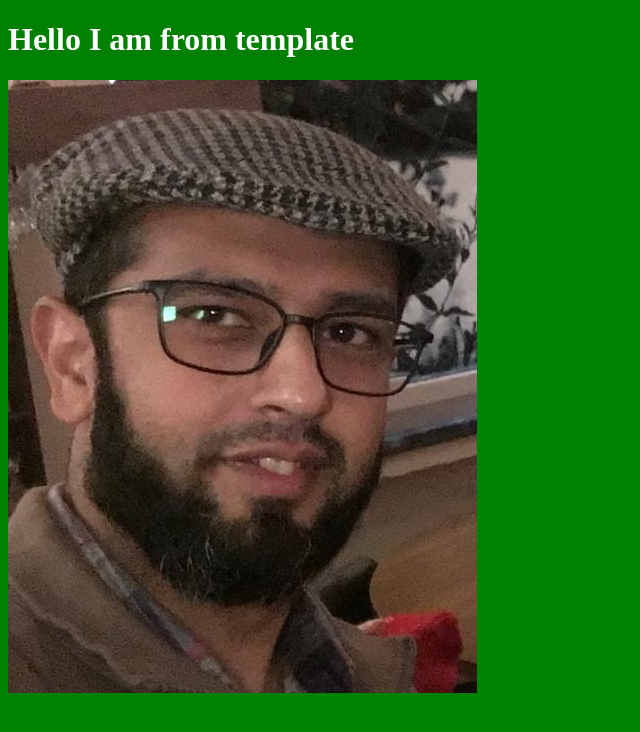
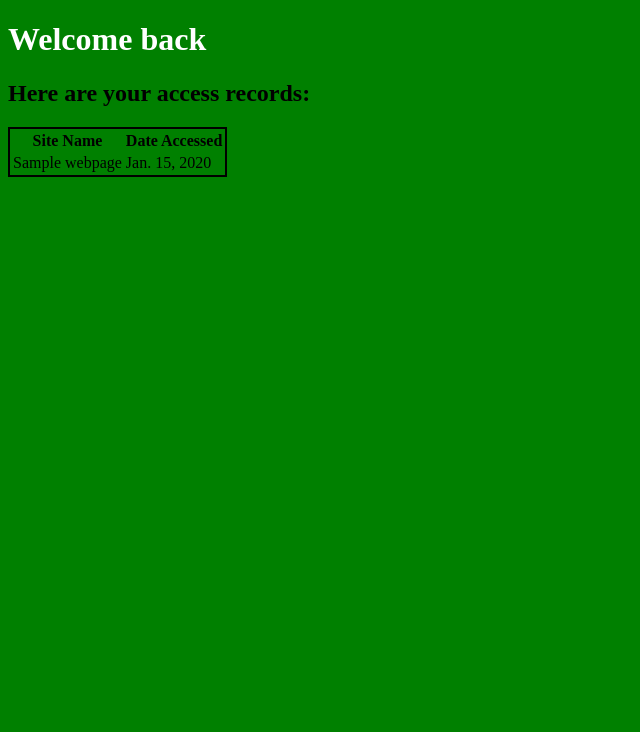
Before and after one commit to jahanzebnaeem/nexskillpythondjangobatch9, a Django app: page / in a window 1280 px wide. Shown: the top 732 px of the page, without its empty margins (0-640 px from the left). Run offline with Django 3.2, Linux system fonts and the light colour scheme; tables that the repository leaves empty hold one stand-in row (values such as "Sample post").

Commit message:
Lecture 12
MTV understanding

```diff
--- a/first_project/first_app/views.py
+++ b/first_project/first_app/views.py
@@ -1,8 +1,12 @@
 from django.shortcuts import render
 from django.http import HttpResponse
+from first_app.models import Topic, Webpage, AccessRecord
 
 # Create your views here.
 def index(request):
     # return HttpResponse('Hello Class')
-    my_data = {'insert_here':"I am coming from view"}
-    return render(request, 'first_app/index.html', context=my_data)
+    # my_data = {'insert_here':"I am coming from view"}
+    # return render(request, 'first_app/index.html', context=my_data)
+    webpages_list = AccessRecord.objects.order_by('date')
+    date_dict = {'access_records':webpages_list}
+    return render(request, 'first_app/index.html', context=date_dict)
--- a/first_project/static/css/styles.css
+++ b/first_project/static/css/styles.css
@@ -5,3 +5,7 @@ h1 {
 body {
   background-color: green;
 }
+
+table {
+  border: 2px solid black;
+}
--- a/first_project/templates/first_app/index.html
+++ b/first_project/templates/first_app/index.html
@@ -3,12 +3,29 @@
 <html lang="en" dir="ltr">
   <head>
     <meta charset="utf-8">
-    <title>Our First Template</title>
+    <title>New index for MTV</title>
     <link rel="stylesheet" href="{% static "css/styles.css" %}">
   </head>
   <body>
-    <h1>Hello I am from template</h1>
-    <!-- {{ insert_here }} -->
-    <img src="{% static "images/jahanzeb.png" %}" alt="Jahanzeb" />
+    <h1>Welcome back</h1>
+    <h2>Here are your access records:</h2>
+    <div>
+      {% if access_records %}
+        <table>
+          <thead>
+            <th>Site Name</th>
+            <th>Date Accessed</th>
+          </thead>
+          {% for acc in access_records %}
+            <tr>
+              <td>{{ acc.name }}</td>
+              <td>{{ acc.date }}</td>
+            </tr>
+          {% endfor %}
+        </table>
+      {% else %}
+        <p>NO ACCESS RECORDS FOUND!</p>
+      {% endif %}
+    </div>
   </body>
 </html>
```
Also changed, not shown: first_project/templates/first_app/oldindex.html (added, +14 -0 lines), 1 other file.
